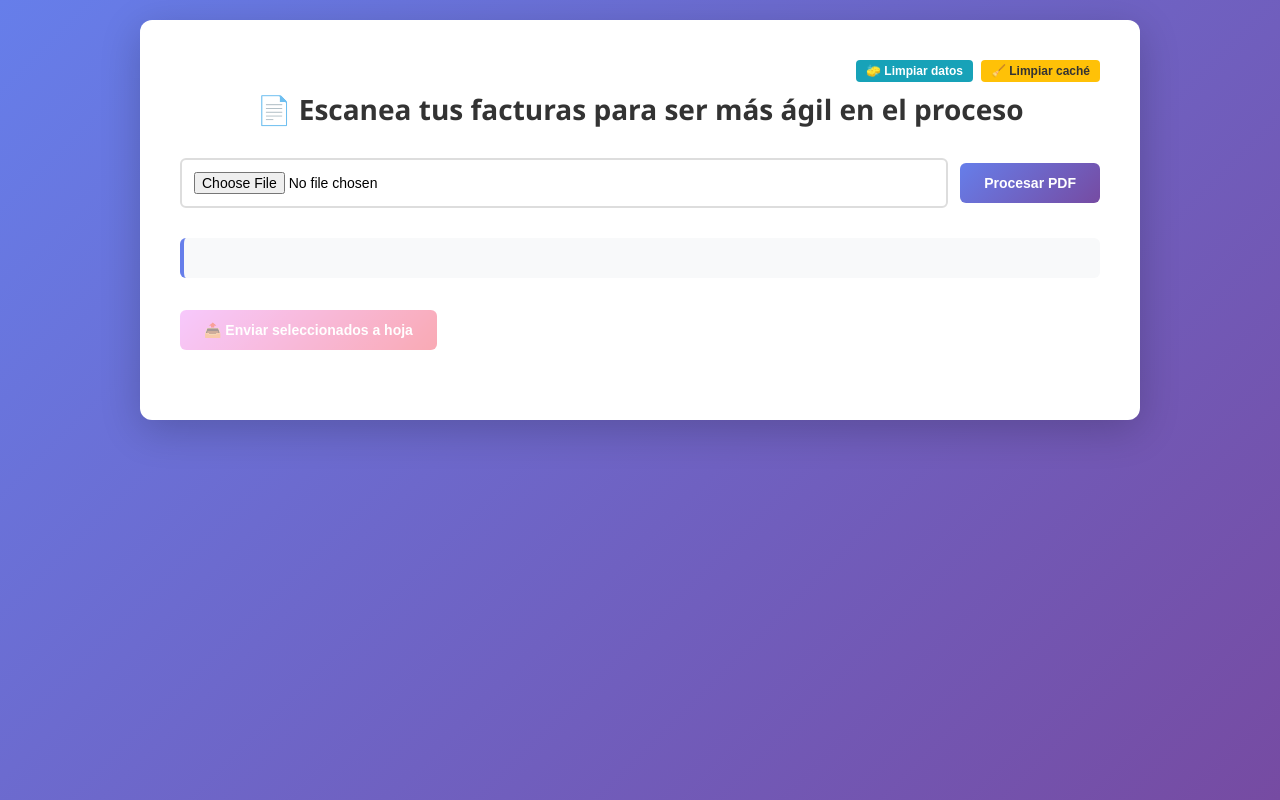
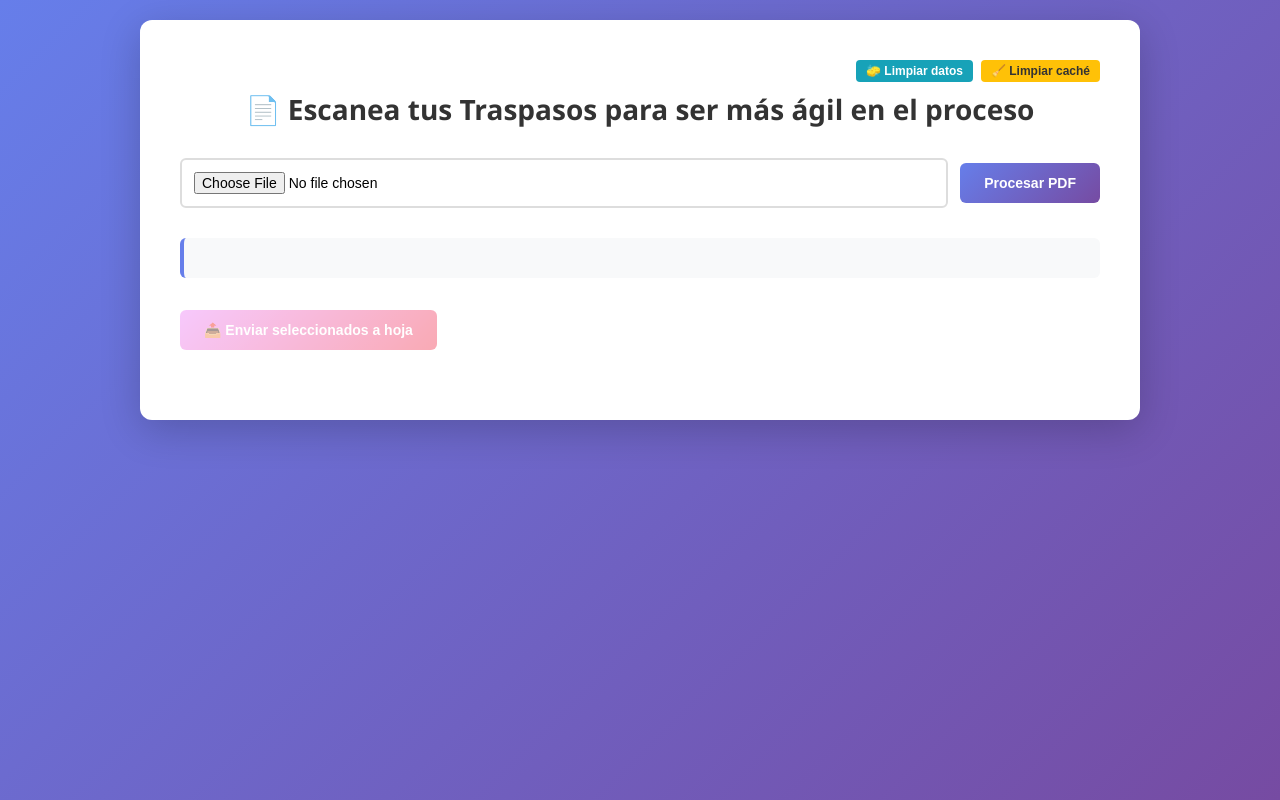
Before and after one commit to CUBICAJE-TRES-SIGLOS/ESCANEOTRASPASOS, a plain HTML site: page index.html in a window 1280 px wide. Drawn offline with Linux system fonts and the light colour scheme.

Commit message:
Update index.html

```diff
--- a/index.html
+++ b/index.html
@@ -188,7 +188,7 @@
             🧹 Limpiar caché
         </button>
     </div>
-    <h1>📄 Escanea tus facturas para ser más ágil en el proceso</h1>
+    <h1>📄 Escanea tus Traspasos para ser más ágil en el proceso</h1>
 
     <div class="input-section">
         <input type="file" id="pdfFile" accept="application/pdf" placeholder="Selecciona un archivo PDF..." />
```
